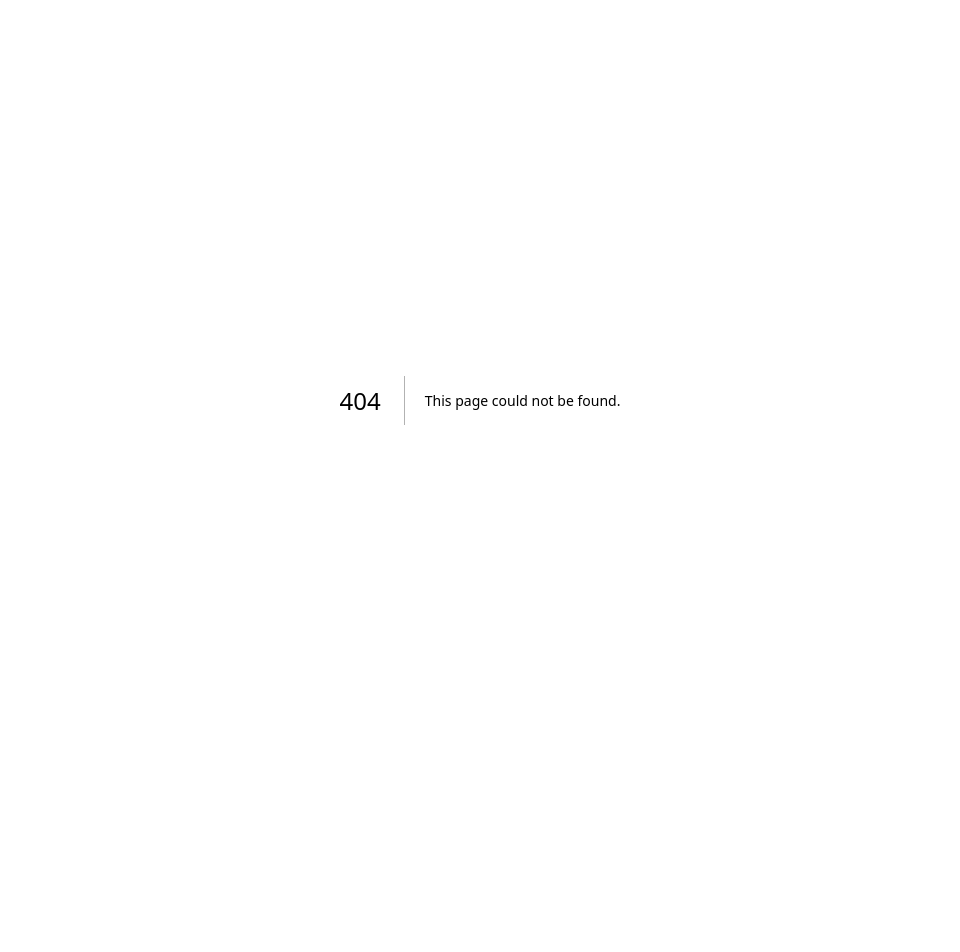
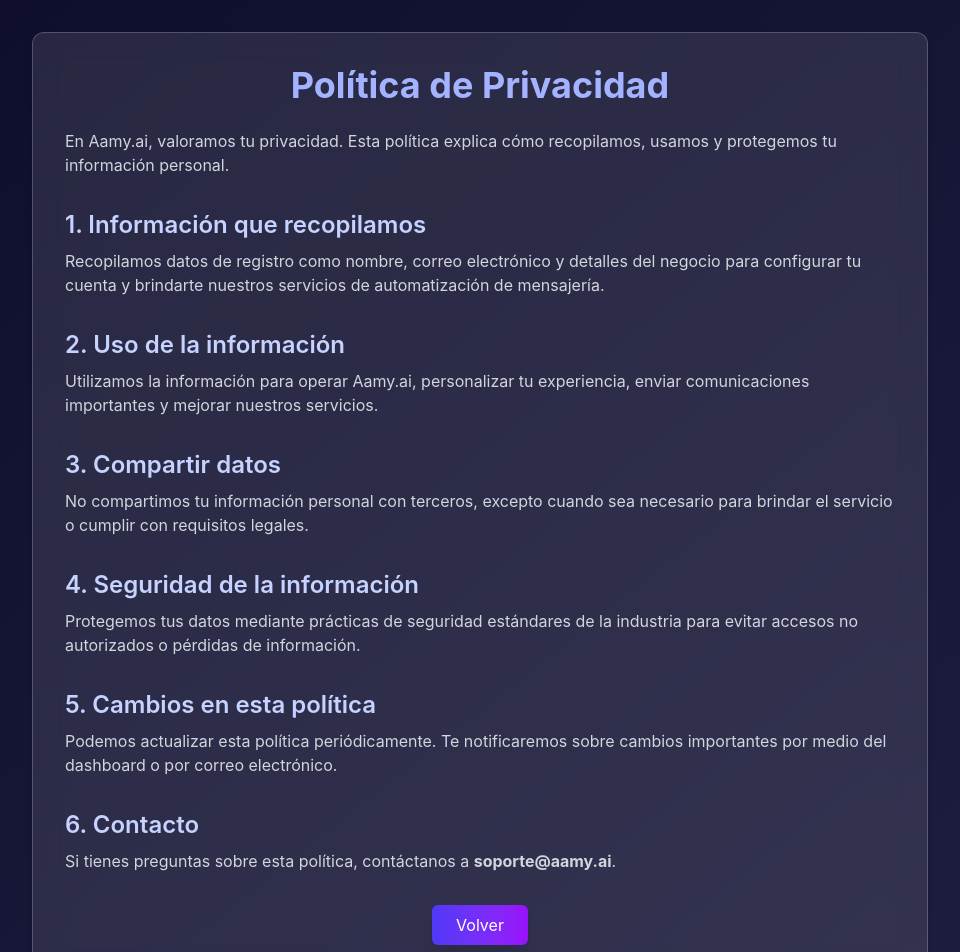
Before and after one commit to lrz80/chatbot-saas-v2, a Next.js app in the folder chatbot-dashboard/: page /privacy-policy in a window 1280 px wide. Before the commit this address had no page. Shown: the top 952 px of the page, without its empty margins (160-1120 px from the left). Before the commit the page ends 800 px from the top, so only its background shows below. Built offline with nearby package versions, Linux system fonts and the light colour scheme.

Commit message:
sales intelligence

```diff
--- a/chatbot-dashboard/src/app/login/page.tsx
+++ b/chatbot-dashboard/src/app/login/page.tsx
@@ -219,6 +219,17 @@ export default function LoginPage() {
             />
           </div>
 
+          <div className="text-center mt-4">
+            <a
+              href="/privacy-policy"
+              target="_blank"
+              rel="noopener noreferrer"
+              className="text-sm text-gray-400 hover:text-indigo-400 transition underline-offset-4 hover:underline"
+            >
+              Política de Privacidad
+            </a>
+          </div>
+
           <button
             type="submit"
             className="w-full py-2 rounded-lg bg-purple-600 hover:bg-purple-700 transition text-white font-semibold shadow-lg"
--- /dev/null
+++ b/chatbot-dashboard/src/app/privacy-policy/page.tsx
@@ -0,0 +1,58 @@
+'use client';
+
+import { useRouter } from "next/navigation";
+
+export default function PrivacyPolicyPage() {
+  const router = useRouter();
+
+  return (
+    <div className="min-h-screen bg-gradient-to-br from-[#0e0e2c] to-[#1e1e3f] text-white p-8">
+      <div className="max-w-4xl mx-auto bg-white/10 backdrop-blur-lg rounded-xl border border-white/20 shadow-md p-8">
+        <h1 className="text-4xl font-bold mb-6 text-center text-indigo-300">Política de Privacidad</h1>
+
+        <p className="mb-4 text-gray-300">
+          En Aamy.ai, valoramos tu privacidad. Esta política explica cómo recopilamos, usamos y protegemos tu información personal.
+        </p>
+
+        <h2 className="text-2xl font-semibold mt-8 mb-2 text-indigo-200">1. Información que recopilamos</h2>
+        <p className="mb-4 text-gray-300">
+          Recopilamos datos de registro como nombre, correo electrónico y detalles del negocio para configurar tu cuenta y brindarte nuestros servicios de automatización de mensajería.
+        </p>
+
+        <h2 className="text-2xl font-semibold mt-8 mb-2 text-indigo-200">2. Uso de la información</h2>
+        <p className="mb-4 text-gray-300">
+          Utilizamos la información para operar Aamy.ai, personalizar tu experiencia, enviar comunicaciones importantes y mejorar nuestros servicios.
+        </p>
+
+        <h2 className="text-2xl font-semibold mt-8 mb-2 text-indigo-200">3. Compartir datos</h2>
+        <p className="mb-4 text-gray-300">
+          No compartimos tu información personal con terceros, excepto cuando sea necesario para brindar el servicio o cumplir con requisitos legales.
+        </p>
+
+        <h2 className="text-2xl font-semibold mt-8 mb-2 text-indigo-200">4. Seguridad de la información</h2>
+        <p className="mb-4 text-gray-300">
+          Protegemos tus datos mediante prácticas de seguridad estándares de la industria para evitar accesos no autorizados o pérdidas de información.
+        </p>
+
+        <h2 className="text-2xl font-semibold mt-8 mb-2 text-indigo-200">5. Cambios en esta política</h2>
+        <p className="mb-4 text-gray-300">
+          Podemos actualizar esta política periódicamente. Te notificaremos sobre cambios importantes por medio del dashboard o por correo electrónico.
+        </p>
+
+        <h2 className="text-2xl font-semibold mt-8 mb-2 text-indigo-200">6. Contacto</h2>
+        <p className="mb-6 text-gray-300">
+          Si tienes preguntas sobre esta política, contáctanos a <strong>soporte@aamy.ai</strong>.
+        </p>
+
+        <div className="text-center mt-8">
+          <button
+            onClick={() => router.back()}
+            className="px-6 py-2 rounded-md bg-gradient-to-r from-indigo-600 to-purple-600 hover:from-indigo-700 hover:to-purple-700 transition shadow-lg"
+          >
+            Volver
+          </button>
+        </div>
+      </div>
+    </div>
+  );
+}
```
